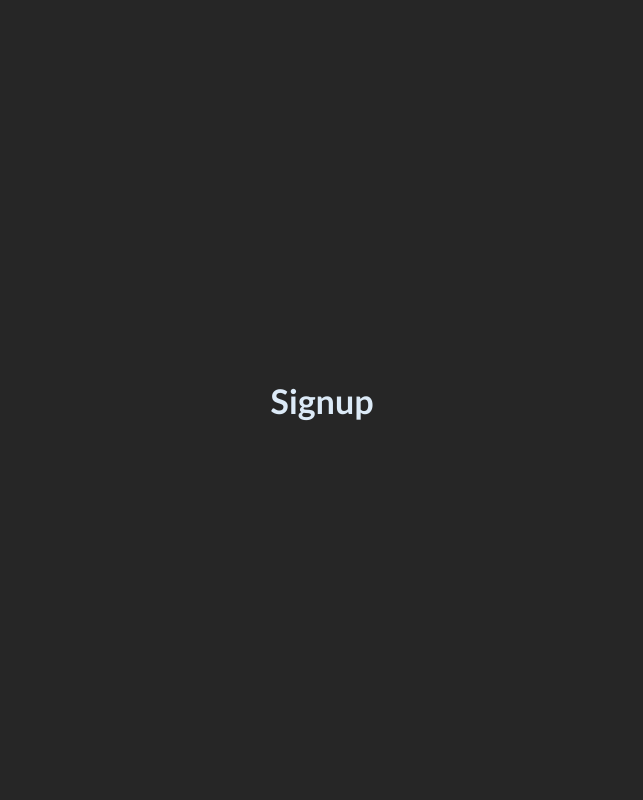
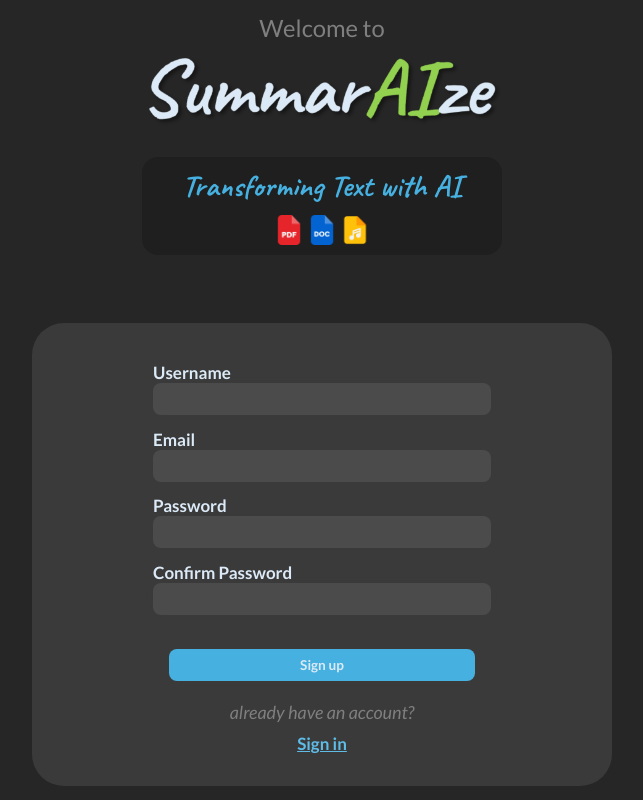
Before and after one commit to Matan-Eliyahu/SummarAIze-frontend, a React (Vite) app: page /signup in a window 1280 px wide. Shown: the whole page, without its empty margins (318-961 px from the left). Built offline with nearby package versions, Linux system fonts and the light colour scheme.

Commit message:
add sign up and expand home styling

```diff
--- a/src/index.scss
+++ b/src/index.scss
@@ -37,7 +37,14 @@ body {
 a {
   font-weight: bold;
   text-decoration: inherit;
-  color: $text;
+  color: $primary-hover;
+  font-size: 0.5rem;
+  text-decoration: underline;
+}
+
+label{
+  font-size: 0.5rem;
+  margin: 0.2rem;
 }
 
 h2,
@@ -64,6 +71,11 @@ div {
   font-weight: bold;
 }
 
+span {
+  font-family: "Lato", sans-serif;
+  font-size: medium
+}
+
 button,
 input {
   @extend .hbox;
@@ -73,14 +85,18 @@ input {
   outline: none;
   border: none;
   min-width: 9rem;
-  font-size: 0.5rem;
-  font-weight: 600;
+  font-size: 0.4rem;
+  font-weight: bold;
   border-radius: 8px;
-  padding: 10px 32px;
+  padding: 8px 16px;
   white-space: nowrap;
   color: $text;
   cursor: pointer;
   transition: box-shadow 0.3s, transform 0.1s ease-in-out;
+}
+
+input {
+  cursor: text;
 }
 
 // pages
@@ -93,7 +109,7 @@ input {
   min-height: 100vh;
   min-width: 100vw;
   background-color: $background;
-  font-size: 34px;
+  font-size: 32px;
   color: $text;
   overflow: auto;
 }
--- a/src/pages/Home.tsx
+++ b/src/pages/Home.tsx
@@ -4,15 +4,12 @@ import pdfIcon from "../assets/pdf-icon.png";
 import docIcon from "../assets/doc-icon.png";
 import audoiIcon from "../assets/audio-icon.png";
 import styles from "../styles/pages/Home.module.scss";
+import styles2 from "../styles/pages/Signup.module.scss";
 import { FcGoogle } from "react-icons/fc";
 import { MdFacebook } from "react-icons/md";
 
 function Home() {
   const navigate = useNavigate();
-
-  function handleButtonClick() {
-    navigate("signup");
-  }
 
   function handleButton2Click() {
     navigate("summarize");
@@ -35,20 +32,42 @@ function Home() {
       </div>
 
       <div className={styles.buttonBox}>
+        <form className={styles2.form}>
+          <label>
+            Email
+            <input type="email" name="email" className={styles2.input} />
+          </label>
+          <label>
+            Password
+            <input type="password" name="password" className={styles2.input} />
+          </label>
+        </form>
+
+        <button className={styles.signinButton} onClick={handleButton2Click}>
+          Sign in
+        </button>
+
+        <div className={styles.boxSeparator}>
+          <hr className={styles.boxSeparatorItem}></hr>
+          <span className={styles.boxSeparatorItem}>or sign in with</span>
+          <hr className={styles.boxSeparatorItem}></hr>
+        </div>
+
         <button className={styles.googleButton} onClick={handleButton2Click}>
           <FcGoogle size={25} />
           Continue with Google
         </button>
         <button className={styles.facebookButton} onClick={handleButton2Click}>
-            <MdFacebook size={25} className={styles.facebookIcon} />
+          <MdFacebook size={25} className={styles.facebookIcon} />
           Continue with Facebook
         </button>
         <button className={styles.appleButton} onClick={handleButton2Click}>
           Continue with Apple
         </button>
-        <button className={styles.signupButton} onClick={handleButtonClick}>
-          Sign up
-        </button>
+
+        <div className={styles.descriptionText}>Don't have an account yet?</div>
+        <a href="/signup">Register now</a>
+
       </div>
 
       <div className={styles.descriptionText}>Start summarizing documents, photos, and recordings effortlessly. Experience the power of AI-driven summaries tailored to your needs</div>
--- a/src/pages/Signup.tsx
+++ b/src/pages/Signup.tsx
@@ -1,10 +1,66 @@
+
+import { useNavigate } from "react-router-dom";
+import logo from "../assets/logo-large.png";
+import pdfIcon from "../assets/pdf-icon.png";
+import docIcon from "../assets/doc-icon.png";
+import audoiIcon from "../assets/audio-icon.png";
+import styles from "../styles/pages/Home.module.scss";
+import styles2 from "../styles/pages/Signup.module.scss";
+
 
 function Signup() {
+
+  const navigate = useNavigate();
+
+  function handleButtonClick() {
+    //vlidations and send to server
+    navigate("summarize");
+  }
+
   return (
-    <>
-    <div className="signup">Signup</div>
-    </>
-  )
+    <div className="signup">
+      <div className={styles.welcomeBox}>
+        <div className={styles.welcomeText}>Welcome to</div>
+        <img src={logo} alt="logo" style={{ width: "370px" }} />
+      </div>
+
+      <div className={styles.catchwordBox}>
+        <div className={styles.catchwordText}>Transforming Text with AI</div>
+        <div className={styles.iconBox}>
+          <img src={pdfIcon} alt="pdf-icon" className={styles.icon} />
+          <img src={docIcon} alt="doc-icon" className={styles.icon} />
+          <img src={audoiIcon} alt="audio-icon" className={styles.icon} />
+        </div>
+      </div>
+
+      <div className={styles.buttonBox}>
+        <form className={styles2.form}>
+          <label>
+          Username
+            <input type="text" name="username" className={styles2.input} />
+          </label>
+          <label>
+          Email
+            <input type="email" name="email" className={styles2.input} />
+          </label>
+          <label>
+          Password
+            <input type="password" name="password" className={styles2.input} />
+          </label>
+          <label>
+          Confirm Password
+            <input type="password" name="confirmPassword" className={styles2.input} />
+          </label>
+        </form>
+
+          <button className={styles.signupButton} onClick={handleButtonClick}>
+            Sign up
+          </button>
+          <div className={styles.descriptionText}>already have an account?</div>
+          <a href="/">Sign in</a>
+      </div>
+    </div>
+  );
 }
 
 export default Signup
--- a/src/styles/pages/Home.module.scss
+++ b/src/styles/pages/Home.module.scss
@@ -9,7 +9,7 @@
 
 .welcomeText {
   color: $text-dark;
-  font-size: 0.9rem;
+  font-size: 0.7rem;
   font-weight: 400;
 }
 
@@ -26,7 +26,7 @@
 .catchwordText {
   font-family: "Caveat", sans-serif;
   color: $primary;
-  font-size: 1rem;
+  font-size: 0.9rem;
 }
 
 .iconBox {
@@ -46,7 +46,6 @@
   padding: 32px 40px;
   background-color: $background-soft;
   border-radius: 32px;
-  margin-bottom: 0.5rem;
 }
 
 .googleButton {
@@ -83,6 +82,7 @@
   }
 }
 
+.signinButton,
 .signupButton {
   background-color: $primary;
 
@@ -93,8 +93,20 @@
   }
 }
 
+.boxSeparator {
+  @extend .hbox;
+  width: 100%;
+}
+
+.boxSeparatorItem {
+  flex: 1;
+  width: 33.33%; /* Each item occupies 33.33% of the container's width */
+  box-sizing: border-box; /* Include border in width calculation */
+  text-align: center; /* Center-align content */
+}
+
 .descriptionText {
-  margin-top: 1rem;
+  margin-top: 0.3rem;
   text-align: center;
   font-style: italic;
   font-weight: 400;
--- /dev/null
+++ b/src/styles/pages/Signup.module.scss
@@ -0,0 +1,12 @@
+.form {
+    justify-content: center;
+    display: flex;
+    flex-direction: column;
+    background-color: $background-soft;
+    border-radius: 32px;
+    margin-bottom: 0.5rem;
+  }
+
+.input {
+    background-color: $input;
+}
--- a/src/styles/variables.scss
+++ b/src/styles/variables.scss
@@ -2,6 +2,7 @@
 $background: #262626;
 $background-soft:#3A3A3A;
 $background-dark:#1F1F1F;
+$input:#4b4b4b;
 $text:#DCEAF7;
 $text-dark:#7F7F7F;
 $primary: #46B1E1;
```
